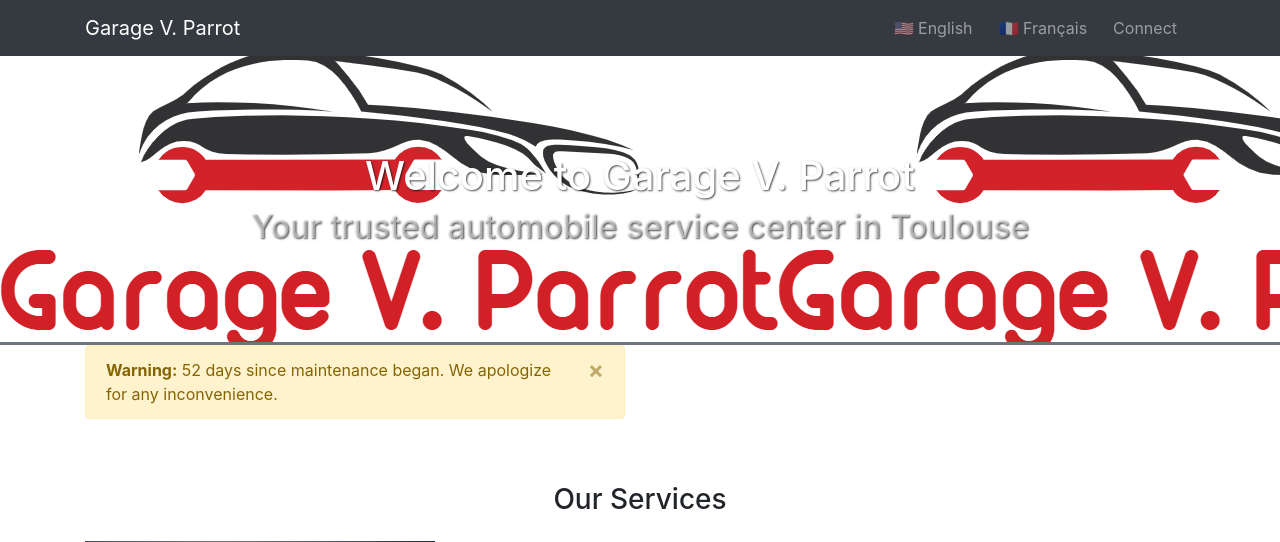
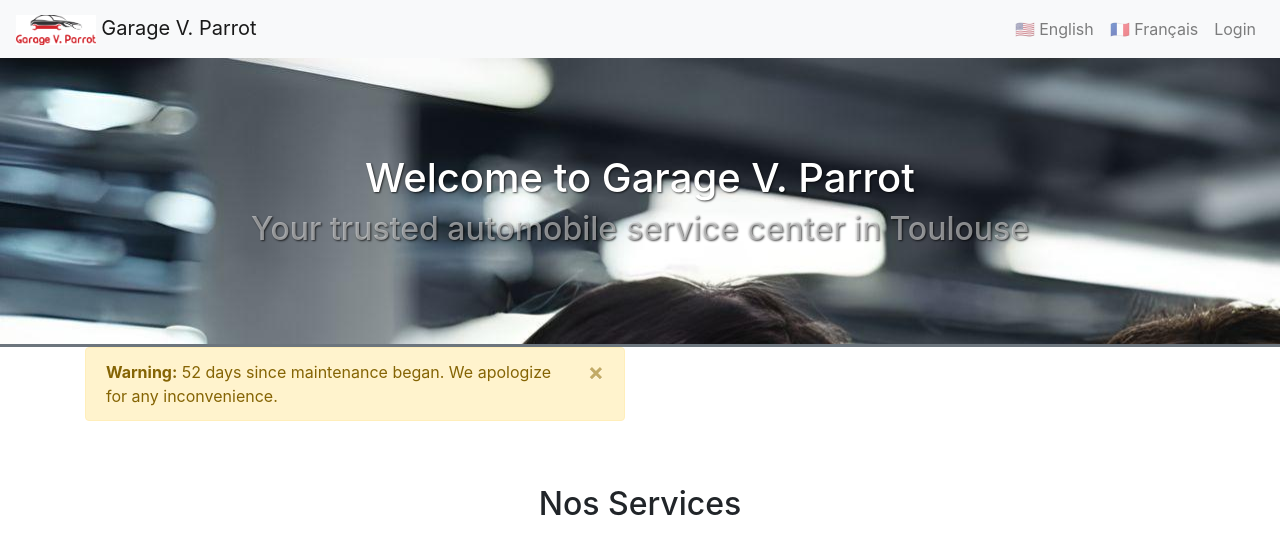
Before and after one commit to Kvnbbg/au-garage, a Flask app: page / in a window 1280 px wide. Shown: the top 542 px of the page. Run offline with Flask 3, Linux system fonts and the light colour scheme; some libraries are stand-ins or nearby versions.

Commit message:
Add new images and update CSS styles

```diff
--- a/app/static/css/style.css
+++ b/app/static/css/style.css
@@ -1,17 +1,9 @@
 /* Base Styles */
 body {
   font-family: "Monaco", sans-serif; /* Primary font */
-  margin: 0;
-  padding: 0;
   background-color: #f0f0f0; /* Light background to ensure readability */
   color: #333; /* Primary text color for contrast */
-}
-
-/* Container for centering content */
-.container {
-  width: 80%;
-  margin: auto;
-  overflow: hidden;
+  max-width: 100%;
 }
 
 /* Header Styles */
@@ -39,6 +31,12 @@ nav ul {
 nav ul li {
   display: inline;
   margin-right: 10px;
+}
+
+/* Container for centering content */
+.container {
+  overflow: hidden;
+  max-width: 100%;
 }
 
 /* Button Styles for Actions like Login, Contact, etc. */
@@ -105,15 +103,15 @@ form select {
   left: 50%;
   transform: translate(-50%, -50%);
   z-index: 1050;
-  padding: 30px;
+  padding: 100%;
   display: flex;
-  flex-direction: column;
-  align-items: center;
+  justify-content: center; /* align horizontal */
+  align-items: center; /* align vertical */
   justify-content: center;
   text-align: center;
   gap: 20px;
   width: 90%;
-  max-width: 500px;
+  max-width: 100%;
   background-color: #ffffff;
   border: 1px solid #d1d1d1;
   border-radius: 10px;
--- a/app/templates/base.html
+++ b/app/templates/base.html
@@ -44,61 +44,47 @@
   </script>
 </head>
 <body>
-  <nav class="navbar navbar-expand-lg navbar-dark bg-dark">
-    <div class="container">
-      <a class="navbar-brand" href="{{ url_for('main.home') }}">Garage V. Parrot</a>
-      <button class="navbar-toggler" type="button" data-toggle="collapse" data-target="#navbarNav" aria-controls="navbarNav" aria-expanded="false" aria-label="Toggle navigation">
+  <nav class="navbar navbar-expand-lg navbar-light bg-light">
+    <a class="navbar-brand" href="{{ url_for('main.home') }}">
+      <img src="{{ url_for('static', filename='/images/logo.png') }}" alt="Logo" style="height: 30px;">
+      Garage V. Parrot
+    </a>
+    <button class="navbar-toggler" type="button" data-toggle="collapse" data-target="#navbarNavAltMarkup" aria-controls="navbarNavAltMarkup" aria-expanded="false" aria-label="Toggle navigation">
       <span class="navbar-toggler-icon"></span>
     </button>
-      <div class="collapse navbar-collapse" id="navbarNav">
-        <ul class="navbar-nav ml-auto">
-          <li class="nav-item">
-            <a class="nav-link" href="{{ url_for('auth.set_language', language='en') }}">🇺🇸 English</a>
-          </li>
-          <li class="nav-item">
-            <a class="nav-link" href="{{ url_for('auth.set_language', language='fr') }}">🇫🇷 Français</a>
-          </li>
-          <li class="nav-item">
-            <a class="nav-link" href="{{ url_for('auth.login') }}">Connect</a>
-          </li>
-        </ul>
+    <div class="collapse navbar-collapse" id="navbarNavAltMarkup">
+      <div class="navbar-nav ml-auto">
+        <a class="nav-item nav-link" href="{{ url_for('auth.set_language', language='en') }}">🇺🇸 English</a>
+        <a class="nav-item nav-link" href="{{ url_for('auth.set_language', language='fr') }}">🇫🇷 Français</a>
+        {% if not current_user.is_authenticated %}
+        <a class="nav-item nav-link" href="#" data-toggle="modal" data-target="#loginModal">Login</a>
+        {% else %}
+        <a class="nav-item nav-link" href="{{ url_for('auth.logout') }}">Logout</a>
+        {% endif %}
       </div>
     </div>
   </nav>
-
 <!-- Header and Main Content Here -->
-
-  <header
-  class="py-5 bg-image-full"
-  style="background-image: url('/static/images/logo.png')"
->
+<header class="py-5 bg-image-full" style="background-image: url('{{ url_for('static', filename='images/service-example5.jpg') }}');">
   <div class="text-center my-5">
-    <h1
-      class="text-white lang lang-en"
-      style="text-shadow: 1px 1px 2px rgba(0, 0, 0, 0.7)"
-    >
+    {% if session['lang'] == 'fr' %}
+      <h1 class="text-white" style="text-shadow: 1px 1px 2px rgba(0, 0, 0, 0.7)">
+        Bienvenue au Garage V. Parrot
+      </h1>
+      <h2 class="text-white-50" style="text-shadow: 1px 1px 2px rgba(0, 0, 0, 0.7)">
+        Votre centre de service automobile de confiance à Toulouse
+      </h2>
+    {% else %}
+      <h1 class="text-white" style="text-shadow: 1px 1px 2px rgba(0, 0, 0, 0.7)">
         Welcome to Garage V. Parrot
       </h1>
-    <h2
-      class="text-white-50 lang lang-en"
-      style="text-shadow: 1px 1px 2px rgba(0, 0, 0, 0.7)"
-    >
+      <h2 class="text-white-50" style="text-shadow: 1px 1px 2px rgba(0, 0, 0, 0.7)">
         Your trusted automobile service center in Toulouse
       </h2>
-    <h1
-      class="text-white lang lang-fr"
-      style="display: none; text-shadow: 1px 1px 2px rgba(0, 0, 0, 0.7)"
-    >
-      Bienvenue au Garage V. Parrot
-    </h1>
-    <h2
-      class="text-white-50 lang lang-fr"
-      style="display: none; text-shadow: 1px 1px 2px rgba(0, 0, 0, 0.7)"
-    >
-      Votre centre de service automobile de confiance à Toulouse
-    </h2>
+    {% endif %}
   </div>
 </header>
+
 
     <!-- Dynamic content injected here from child templates -->
     <main>
@@ -127,7 +113,7 @@
 
   <footer class="py-5 bg-dark">
     <div class="container">
-      <p class="m-0 text-center text-white">Copyright &copy; Garage V. Parrot 2024</p>
+      <p class="m-0 text-center text-white">Copyright &copy; Kevin, J MARVILLE 2024</p>
     </div>
   </footer>
 
--- a/app/templates/home.html
+++ b/app/templates/home.html
@@ -1,58 +1,84 @@
-{% extends 'base.html' %} {% block content %}
+{% extends 'base.html' %}
+
+{% block content %}
 <!-- Services Section -->
 <section id="services" class="py-5">
   <div class="container">
-    <h3 class="text-center mb-4 lang lang-en">Our Services</h3>
-    <h3 class="text-center mb-4 lang lang-fr" style="display: none">
-      Nos Services
-    </h3>
-    <!-- Example service list item -->
+    <h2 class="text-center mb-4">{{ 'Our Services' if session['lang'] == 'en' else 'Nos Services' }}</h2>
     <div class="row">
+      <!-- Service 1 -->
       <div class="col-md-4 mb-4">
-        <img
-          src="./static/images/acar.png"
-          alt="Service Image"
-          class="img-fluid mb-3"
-        />
-        <h4 class="lang lang-en">Regular Maintenance</h4>
-        <h4 class="lang lang-fr" style="display: none">Entretien Régulier</h4>
-        <p class="lang lang-en">
-          Keep your car in top condition with our regular maintenance services.
-        </p>
-        <p class="lang lang-fr" style="display: none">
-          Gardez votre voiture en parfait état avec nos services d'entretien
-          régulier.
+        <img src="{{ url_for('static', filename='images/service-example1.jpg') }}" alt="Service 1 Image" class="img-fluid mb-3" />
+        <h4>{{ 'Engine Repair' if session['lang'] == 'en' else 'Réparation Moteur' }}</h4>
+        <p>
+          {{ 'Expert engine repair services to keep your vehicle running smoothly.' if session['lang'] == 'en' else 'Services experts de réparation de moteur pour maintenir votre véhicule en bon état de fonctionnement.' }}
         </p>
       </div>
-      <!-- Repeat for other services -->
+      <!-- Service 2 -->
+      <div class="col-md-4 mb-4">
+        <img src="{{ url_for('static', filename='images/service-example2.jpg') }}" alt="Service 2 Image" class="img-fluid mb-3" />
+        <h4>{{ 'Tire Replacement' if session['lang'] == 'en' else 'Remplacement de Pneus' }}</h4>
+        <p>
+          {{ 'Quality tire replacement services to ensure your safety on the road.' if session['lang'] == 'en' else 'Services de remplacement de pneus de qualité pour garantir votre sécurité sur la route.' }}
+        </p>
+      </div>
+      <!-- Service 3 -->
+      <div class="col-md-4 mb-4">
+        <img src="{{ url_for('static', filename='images/service-example3.jpg') }}" alt="Service 3 Image" class="img-fluid mb-3" />
+        <h4>{{ 'Battery Check and Replacement' if session['lang'] == 'en' else 'Vérification et Remplacement de Batterie' }}</h4>
+        <p>
+          {{ 'Ensure your car starts every time with our battery check and replacement service.' if session['lang'] == 'en' else 'Assurez-vous que votre voiture démarre à chaque fois avec notre service de vérification et de remplacement de la batterie.' }}
+        </p>
+      </div>
+      <!-- Service 4 -->
+      <div class="col-md-4 mb-4">
+        <img src="{{ url_for('static', filename='images/service-example4.jpg') }}" alt="Service 4 Image" class="img-fluid mb-3" />
+        <h4>{{ 'Brake Services' if session['lang'] == 'en' else 'Services de Freinage' }}</h4>
+        <p>
+          {{ 'Comprehensive brake services to ensure your vehicle stops as it should.' if session['lang'] == 'en' else 'Services de freinage complets pour garantir que votre véhicule s\'arrête comme il se doit.' }}
+        </p>
+      </div>
     </div>
   </div>
 </section>
 
-<!-- Vehicles for Sale Section -->
+<!-- Vehicles for Sale Section with Carousel -->
 <section id="vehicles" class="py-5 bg-light">
   <div class="container">
-    <h3 class="text-center mb-4 lang lang-en">Vehicles for Sale</h3>
-    <h3 class="text-center mb-4 lang lang-fr" style="display: none">
-      Véhicules à Vendre
-    </h3>
-    <div class="row">
-      <div class="col-md-4 mb-4">
-        <img
-          src="./static/images/acars.png"
-          alt="Car for Sale"
-          class="img-fluid mb-3"
-        />
-        <h4 class="lang lang-en">2015 Sedan - $15,000</h4>
-        <h4 class="lang lang-fr" style="display: none">
-          2015 Berline - 15 000€
-        </h4>
-        <p class="lang lang-en">A reliable sedan in excellent condition.</p>
-        <p class="lang lang-fr" style="display: none">
-          Une berline fiable en excellent état.
-        </p>
+    <h2 class="text-center mb-4">{{ 'Vehicles for Sale' if session['lang'] == 'en' else 'Véhicules à Vendre' }}</h2>
+    <div id="vehiclesCarousel" class="carousel slide" data-ride="carousel">
+      <ol class="carousel-indicators">
+        <li data-target="#vehiclesCarousel" data-slide-to="0" class="active"></li>
+        <li data-target="#vehiclesCarousel" data-slide-to="1"></li>
+        <li data-target="#vehiclesCarousel" data-slide-to="2"></li>
+        <!-- Add more indicators for additional images -->
+      </ol>
+      <div class="carousel-inner">
+        <div class="carousel-item active">
+          <img src="{{ url_for('static', filename='images/vehicle1.jpg') }}" class="d-block w-100" alt="Vehicle 1">
+          <div class="carousel-caption d-none d-md-block">
+            <h5>2023 Sedan - €15,000</h5>
+            <p>A reliable sedan in excellent condition.</p>
+          </div>
+        </div>
+        <div class="carousel-item">
+          <img src="{{ url_for('static', filename='images/vehicle2.jpg') }}" class="d-block w-100" alt="Vehicle 2">
+          <!-- Carousel caption for vehicle 2 -->
+        </div>
+        <div class="carousel-item">
+          <img src="{{ url_for('static', filename='images/vehicle3.jpg') }}" class="d-block w-100" alt="Vehicle 3">
+          <!-- Carousel caption for vehicle 3 -->
+        </div>
+        <!-- Add more carousel items for additional vehicles -->
       </div>
-      <!-- Repeat for other vehicles -->
+      <a class="carousel-control-prev" href="#vehiclesCarousel" role="button" data-slide="prev">
+        <span class="carousel-control-prev-icon" aria-hidden="true"></span>
+        <span class="sr-only">Previous</span>
+      </a>
+      <a class="carousel-control-next" href="#vehiclesCarousel" role="button" data-slide="next">
+        <span class="carousel-control-next-icon" aria-hidden="true"></span>
+        <span class="sr-only">Next</span>
+      </a>
     </div>
   </div>
 </section>
@@ -60,16 +86,11 @@
 <!-- Opening Hours Section -->
 <section id="opening-hours" class="py-5">
   <div class="container">
-    <h3 class="text-center mb-4 lang lang-en">Opening Hours</h3>
-    <h3 class="text-center mb-4 lang lang-fr" style="display: none">
-      Horaires d'Ouverture
-    </h3>
-    <img
-      src="./static/images/hours.png"
-      alt="Opening Hours"
-      class="img-fluid mb-3"
-    />
-    <!-- Dynamically display opening hours or use an image -->
+    <h2 class="text-center mb-4">{{ 'Opening Hours' if session['lang'] == 'en' else 'Horaires d\'Ouverture' }}</h2>
+    <p class="text-center">
+      {{ 'We\'re open from 9:00 AM to 5:00 PM, Monday through Friday. Visit us for all your car maintenance and repair needs.' if session['lang'] == 'en' else 'Nous sommes ouverts de 9h00 à 17h00, du lundi au vendredi. Visitez-nous pour tous vos besoins de maintenance et de réparation automobile.' }}
+    </p>
   </div>
 </section>
+
 {% endblock %}
```
Also changed, not shown: app/static/images/Github.png (added), app/static/images/LinkedIn.png (added), app/static/images/service-example.jpg (added), app/static/images/service-example2.jpg (added), app/static/images/service-example3.jpg (added), app/static/images/service-example4.jpg (added), app/static/images/service-example5.jpg (added), app/static/images/vehicule1.jpg (renamed from app/static/images/acar.png), app/static/images/vehicule2.jpg (renamed from app/static/images/acars.png), app/static/images/vehicule3.jpg (renamed from app/static/images/cars.png), app/static/images/vehicule4.jpg (added), app/static/images/vehicule5.jpg (added). Lines whose indentation alone changed are shown as unchanged.
